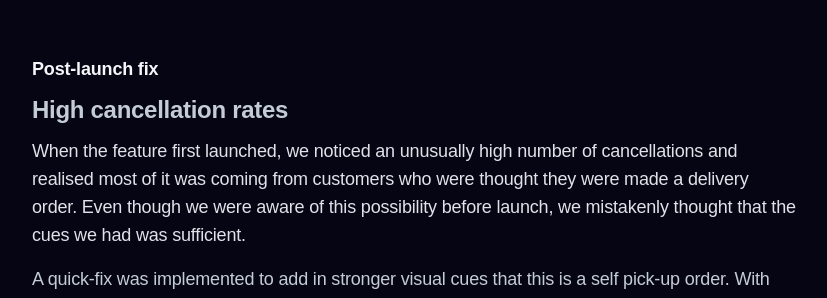
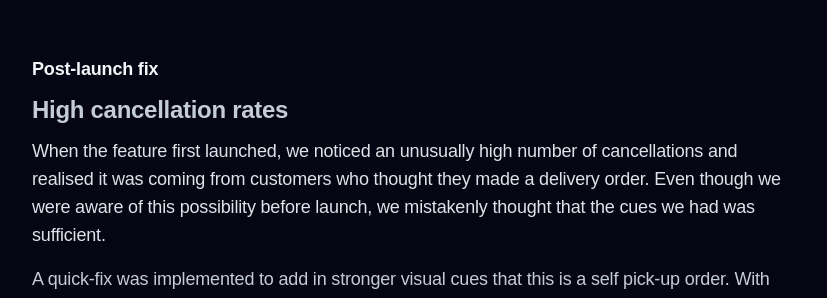
Before and after one commit to jolenenjy/portfoliov2, a Next.js app: page /selfpickup in a window 1280 px wide. Shown: the part 3220-3518 px from the top of the page, without its empty margins (356-1183 px from the left). Built offline with nearby package versions, Linux system fonts and the light colour scheme; a web font is replaced by a local one.

Commit message:
Update selfpickup.tsx

```diff
--- a/pages/selfpickup.tsx
+++ b/pages/selfpickup.tsx
@@ -164,8 +164,8 @@ export class Project1 extends React.Component<Props> {
         <Quote2>High cancellation rates</Quote2>
         <Paragraph>
           When the feature first launched, we noticed an unusually high number
-          of cancellations and realised most of it was coming from customers who
-          were thought they were made a delivery order. Even though we were
+          of cancellations and realised it was coming from customers who
+          thought they made a delivery order. Even though we were
           aware of this possibility before launch, we mistakenly thought that
           the cues we had was sufficient.
         </Paragraph>
```
